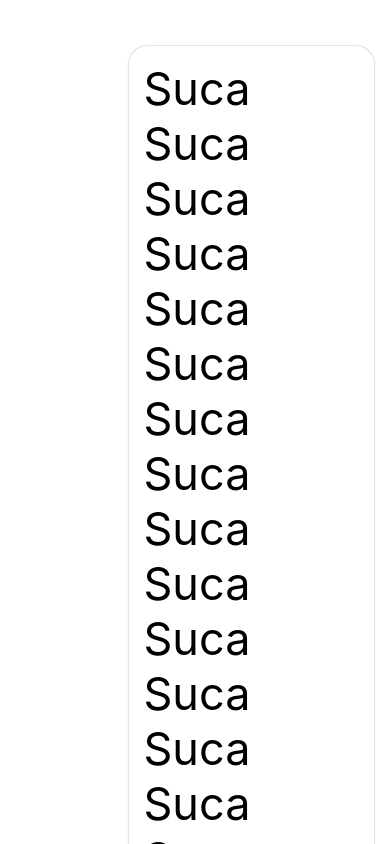
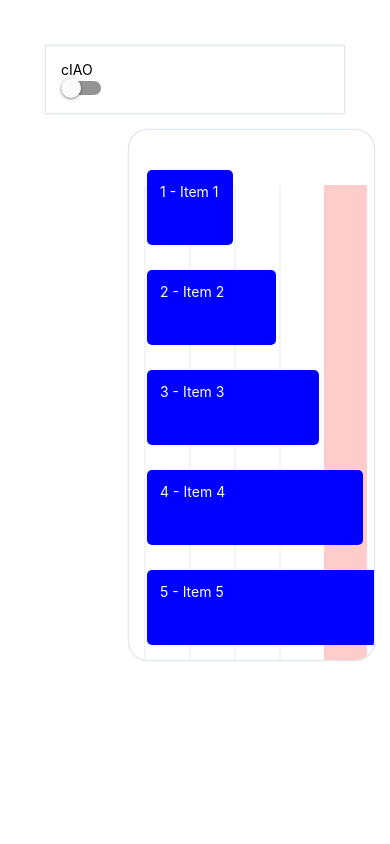
Before and after one commit to Frances0397/custom-gantt-test2, a React Native app: screen / in a window 390 px wide. Built offline with nearby package versions, Linux system fonts and the light colour scheme.

Commit message:
fixed rendering of card height, added dynamic rendering of current day

```diff
--- a/App.js
+++ b/App.js
@@ -1,6 +1,6 @@
 import { StatusBar } from 'expo-status-bar';
-import { StyleSheet, Text, View, TouchableOpacity } from 'react-native';
-import React from 'react';
+import { StyleSheet, Text, View, TouchableOpacity, Switch } from 'react-native';
+import React, { useState } from 'react';
 import { Card } from 'react-native-elements';
 
 import GanttTask from './components/GanttTask';
@@ -8,7 +8,8 @@ import GanttBackground from './components/GanttBackground';
 import { ScrollView } from 'react-native-web';
 
 export default function App() {
-  const numberOfLines = 6;
+  var lines = 5;
+  const [checked, setChecked] = useState(false);
 
   const items = [
     { ID: '1', Title: 'Item 1', StartDate: '2023-01-01', EndDate: '2023-01-10' },
@@ -25,29 +26,18 @@ export default function App() {
       {/* <Card containerStyle={{ width: '75%', left: '25%' }}  >
         <Text style={{ fontSize: 18 }}>Hello, sono un'altra card</Text>
       </Card> */}
+      <Card>
+        <Text>cIAO</Text>
+        <Switch />
+      </Card>
       <Card containerStyle={styles.ganttCard} wrapperStyle={styles.ganttCardContent}>
         {/* <View style={styles.label}>
           <Text>LUN</Text>
-        </View>
-        <GanttBackground />
+        </View> */}
+        <GanttBackground lines={lines} />
         {items.map((item, index) => (
           <GanttTask key={item.ID} item={item} index={index} />
-        ))} */}
-        <Text style={styles.TestText}>Suca</Text>
-        <Text style={styles.TestText}>Suca</Text>
-        <Text style={styles.TestText}>Suca</Text>
-        <Text style={styles.TestText}>Suca</Text>
-        <Text style={styles.TestText}>Suca</Text>
-        <Text style={styles.TestText}>Suca</Text>
-        <Text style={styles.TestText}>Suca</Text>
-        <Text style={styles.TestText}>Suca</Text>
-        <Text style={styles.TestText}>Suca</Text>
-        <Text style={styles.TestText}>Suca</Text>
-        <Text style={styles.TestText}>Suca</Text>
-        <Text style={styles.TestText}>Suca</Text>
-        <Text style={styles.TestText}>Suca</Text>
-        <Text style={styles.TestText}>Suca</Text>
-        <Text style={styles.TestText}>Suca</Text>
+        ))}
       </Card>
     </ScrollView >
   );
@@ -66,6 +56,7 @@ const styles = StyleSheet.create({
     overflow: 'hidden',
     // flexDirection: 'column',
     flexWrap: 'wrap',
+    flexGrow: 1
   },
   ganttCardContent: {
     flex: 1,
@@ -90,5 +81,18 @@ const styles = StyleSheet.create({
   },
   TestText: {
     fontSize: 45,
-  }
+  },
+  //TEMP
+  taskContainer: {
+    //top: 25,
+    backgroundColor: 'blue', // Set the background color
+    padding: 13,
+    borderRadius: 5,
+    height: 75,
+    // width: '20%'
+    //...StyleSheet.absoluteFillObject,
+  },
+  taskTitle: {
+    color: 'white',
+  },
 });
--- a/components/GanttBackground.js
+++ b/components/GanttBackground.js
@@ -2,23 +2,44 @@ import { StatusBar } from 'expo-status-bar';
 import { StyleSheet, Text, View } from 'react-native';
 import React from 'react';
 
-export default function GanttBackground() {
-    const numberOfLines = 5;
-    const currentIndex = 3;
+export default function GanttBackground({ lines }) {
+    //const numberOfLines = 5;
+    console.log(lines);
+
+    const getCurrentIndex = () => {
+        //leggo la data odierna
+        const currentDate = new Date();
+        if (lines === 5) {
+            const currentDay = currentDate.getDay();
+            if (currentDay === 0 || currentDay === '6') {
+                return -1;
+            } else {
+                return currentDay - 1;
+            }
+        } else {
+            const currentMonthDay = currentDate.getDate();
+            console.log(currentMonthDay);
+            return currentMonthDay - 1;
+        }
+    }
+
+    const currentIndex = getCurrentIndex();
+    console.log(currentIndex);
 
     return (
         <View style={styles.backgroundContainer}>
-            {[...Array(numberOfLines)].map((_, index) => (
+            {[...Array(lines)].map((_, index) => (
                 <View
                     key={index}
                     style={[
                         styles.line,
                         {
-                            left: `${(index / numberOfLines) * 100}%`, // Adjust position based on the number of lines
+                            left: `${(index / lines) * 100}%`, // Adjust position based on the number of lines
                             backgroundColor: index === currentIndex ? 'red' : '#F3F4F5',
-                            width: index === currentIndex ? `${1 / numberOfLines * 100 + 0.3}%` : 2,
+                            width: index === currentIndex ? `${1 / lines * 100}%` : 2,
                             borderRadius: index === currentIndex ? 0 : 50,
-                            opacity: index === currentIndex ? '20%' : '100%'
+                            opacity: index === currentIndex ? '20%' : '100%',
+                            zIndex: 0
                         },
                     ]}
                 />
@@ -31,14 +52,16 @@ export default function GanttBackground() {
                     },
                 ]}
             />
-            <View //RIGA DI PARTENZA GIORNO IN CORSO
+            {currentIndex != -1 ? <View //RIGA DI PARTENZA GIORNO IN CORSO -@TODO: se l'indice è -1 non devo renderarla
                 style={[
                     styles.line,
                     {
-                        left: `${(currentIndex / numberOfLines) * 100}%`, // Adjust position based on the number of lines
+                        //backgroundColor: 'red',
+                        zIndex: 1,
+                        left: `${(currentIndex - 1 / lines) * 100}%`, // Adjust position based on the number of lines
                     },
                 ]}
-            />
+            /> : <View />}
         </View>
     );
 }
@@ -47,19 +70,21 @@ const styles = StyleSheet.create({
     backgroundContainer: {
         //flex: 1,
         height: '100%',
+        width: '100%',
         // minHeight: 450,
         flexDirection: 'row',
-        position: 'relative',
+        position: 'absolute',
         top: 40,
         bottom: 20
     },
     line: {
-        position: 'absolute',
+        position: 'relative',
         top: 0,
         bottom: 0,
         backgroundColor: '#F3F4F5',
         borderRadius: 50,
         width: 2, //TEMP
-        height: '100%'
+        height: '100%',
+        //zIndex: 0
     },
 });
--- a/components/GanttTask.js
+++ b/components/GanttTask.js
@@ -10,13 +10,13 @@ export default function GanttTask({ item, index }) {
     const numberOfDays = 2;
 
     return (
-        <View style={[styles.taskParent, {
-            top: 65 + (index * 100),
-            // width: `${(numberOfDays + index) * (1 / 5) * 100}%`
-        }]}>
+        // <View style={[styles.taskParent, {
+        //     top: 65 + (index * 100),
+        //     // width: `${(numberOfDays + index) * (1 / 5) * 100}%`
+        // }]}>
+        <View style={styles.taskParent}>
             <TouchableOpacity style={[styles.taskContainer,
             {
-                // top: 50 + (index * 100),
                 width: `${(numberOfDays + index) * (1 / 5) * 100}%`
             }]}
                 onPress={() => { alert(index); }}>
@@ -33,15 +33,27 @@ const styles = StyleSheet.create({
         padding: 13,
         borderRadius: 5,
         height: 75,
-        // width: '20%'
+        marginTop: 25,
+        marginLeft: 2,
+        // marginBottom: 55,
+        //top: 219,
+        // width: '20%',
+        // ...StyleSheet.absoluteFillObject,
+        left: 1.5,
+        // position: 'absolute',
     },
     taskTitle: {
         color: 'white',
     },
     taskParent: {
-        //width: '20%',
-        // height: 250,
-        ...StyleSheet.absoluteFillObject,
-        left: 1.5
+        // flex: 1,
+        // //width: '20%',
+        // // height: 250,
+        // ...StyleSheet.absoluteFillObject,
+        // left: 1.5,
+        // flexWrap: 'wrap',
+        // flexGrow: 1
+        position: 'relative',
+        zIndex: 2
     }
 });
```
